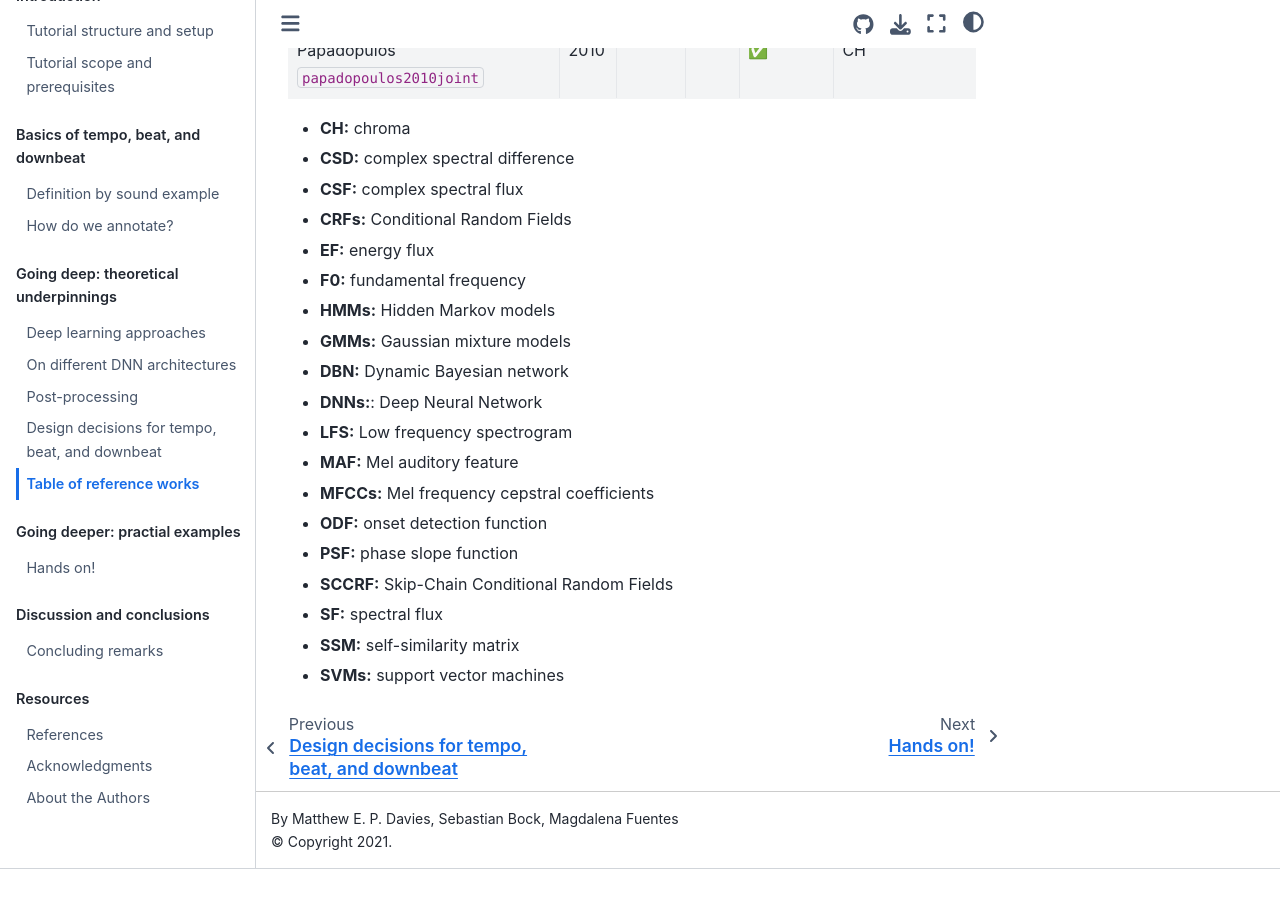
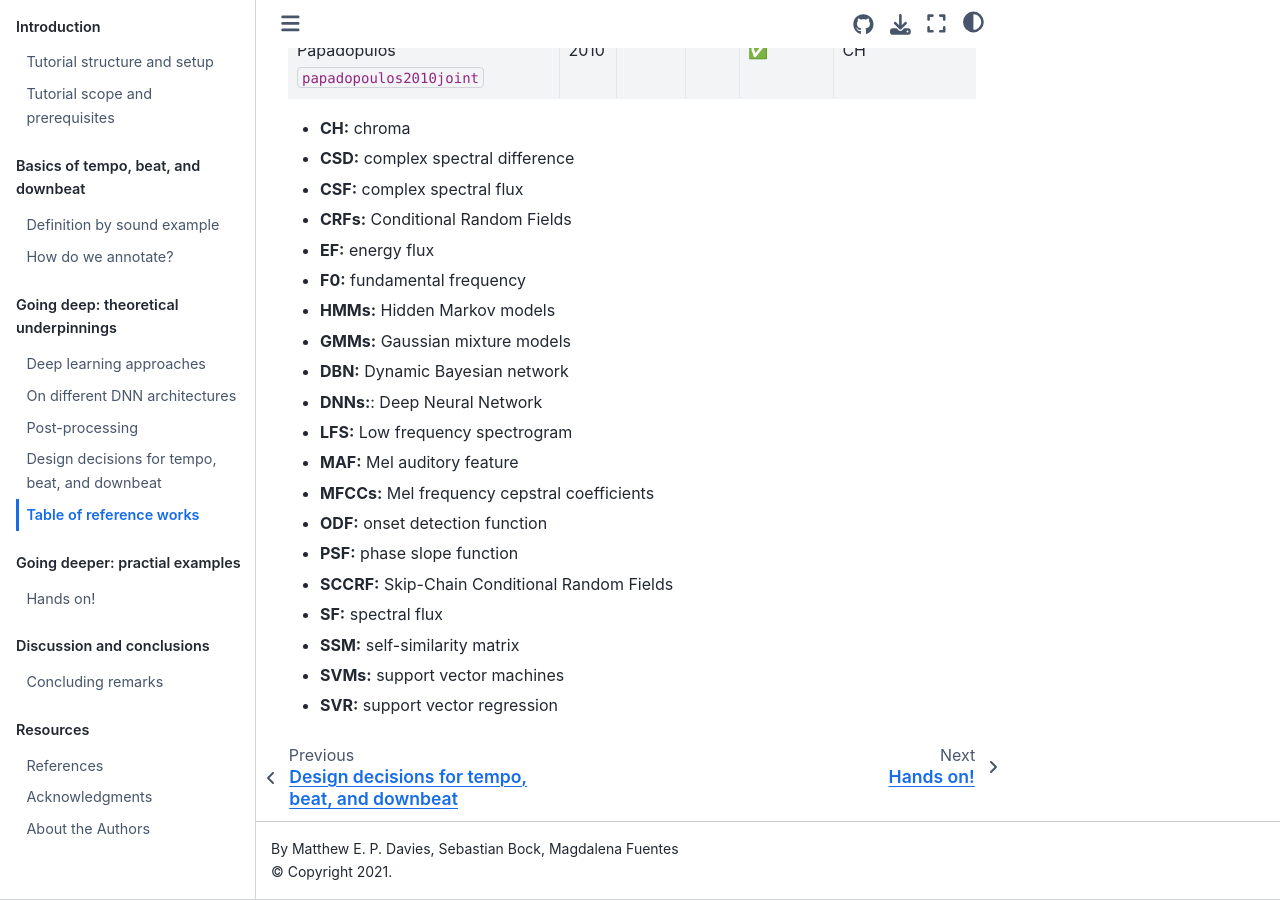
Before and after one commit to TempoBeatDownbeat/tutorial, a Jupyter Book: the page built from book/ch3_going_deep/table.md, in a window 1280 px wide and 900 px high, scrolled down 2363 px. Built offline with Jupyter Book 1.0.4 settings and Sphinx 7.4.7 and the Sphinx Book theme 1.1.4, drawn with Linux system fonts in a browser that asks for light colours; pages that are not in the unit, such as notebooks, are missing from menus; cross-references to code outside the pages are shown as plain code; before the commit the page ends 3232 px from its top, so only the background shows below that.

Commit message:
fix acronym

```diff
--- a/book/ch3_going_deep/table.md
+++ b/book/ch3_going_deep/table.md
@@ -287,7 +287,7 @@
   - ✅
   - CH + ODF + SC
   -
-  - SVR?????
+  - SVR
 * - Khadkevich {cite}`khadkevich2012probabilistic`
   - 2012
   -
@@ -341,3 +341,4 @@
 - **SF:** spectral flux
 - **SSM:** self-similarity matrix
 - **SVMs:** support vector machines
+- **SVR:** support vector regression
```
